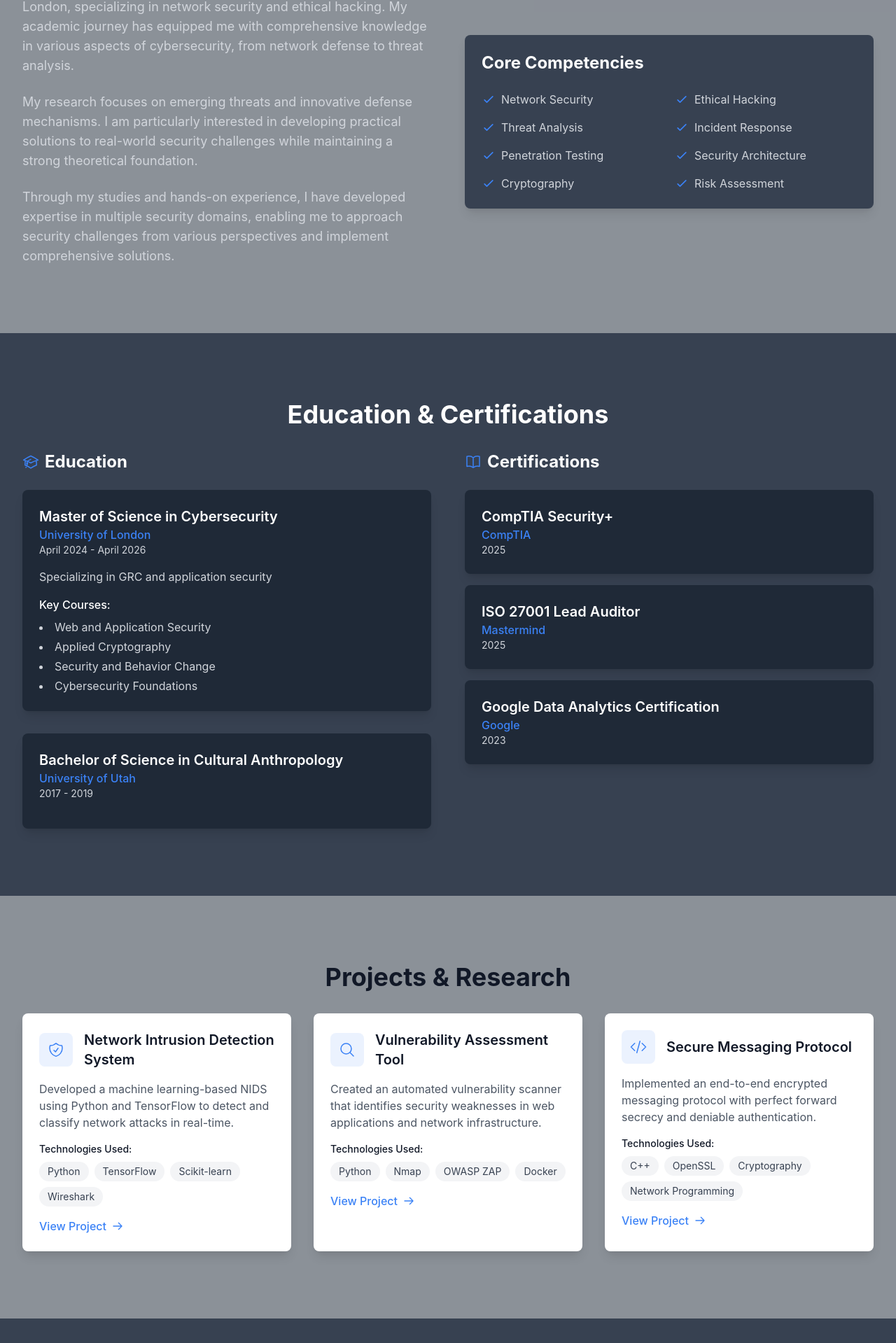
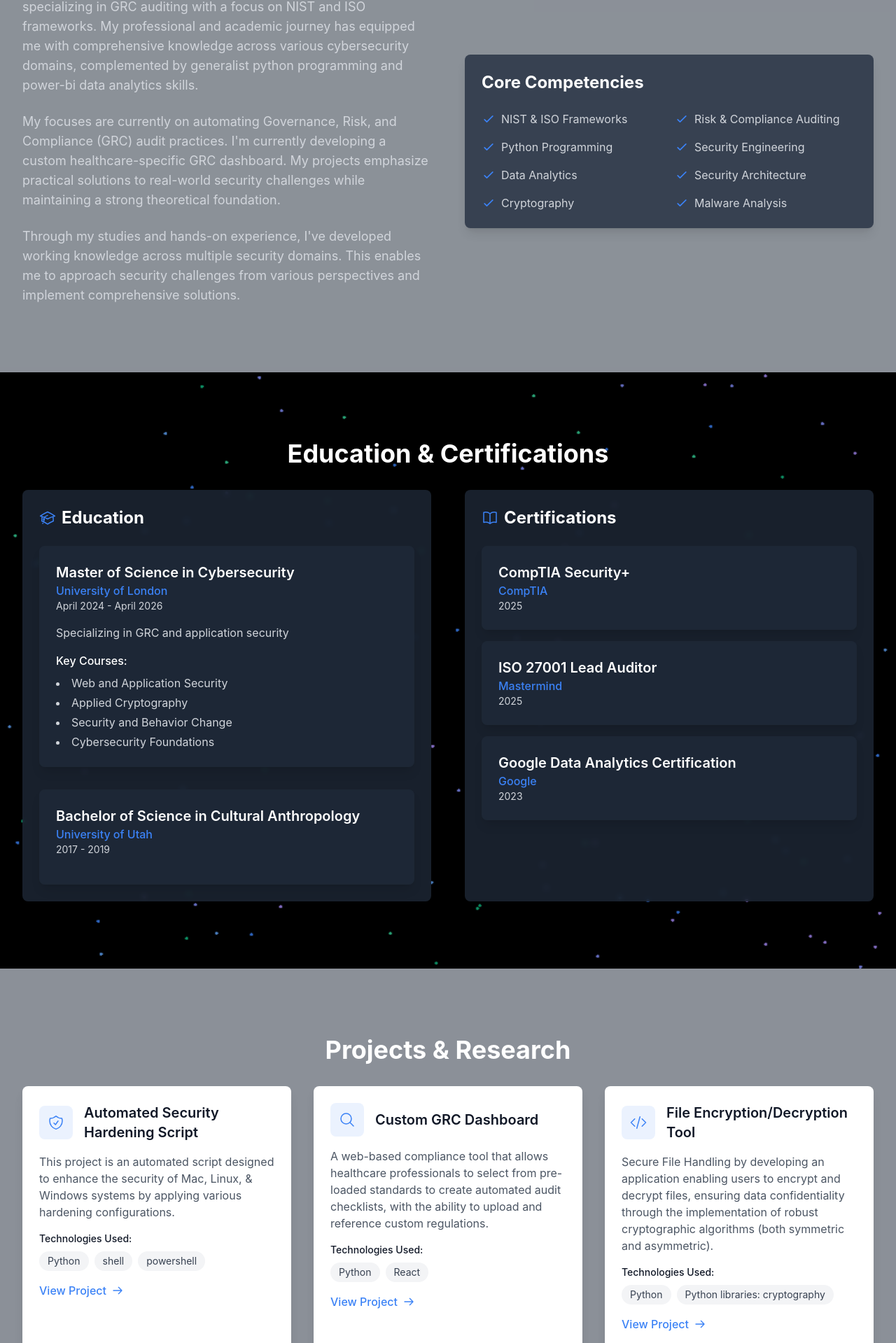
Before and after one commit to MMGehrke/Portfolio, a React (Create React App) app: page / in a window 1280 px wide. Shown: the part 1000-2919 px from the top of the page at 70% size. Built offline with nearby package versions, Linux system fonts and the light colour scheme.

Commit message:
Update footer text and project links

```diff
--- a/package.json
+++ b/package.json
@@ -2,7 +2,7 @@
   "name": "cybersecurity-portfolio",
   "version": "0.1.0",
   "private": true,
-  "homepage": "https://MMGehrke.github.io/Portfolio",
+  "homepage": "https://mmgehrke.github.io/Portfolio",
   "dependencies": {
     "@testing-library/dom": "^10.4.0",
     "@testing-library/jest-dom": "^6.6.3",
--- a/src/components/About.tsx
+++ b/src/components/About.tsx
@@ -2,14 +2,14 @@ import { motion } from 'framer-motion';
 
 const About = () => {
   const skills = [
-    'Network Security',
-    'Ethical Hacking',
-    'Threat Analysis',
-    'Incident Response',
-    'Penetration Testing',
+    'NIST & ISO Frameworks',
+    'Risk & Compliance Auditing',
+    'Python Programming',
+    'Security Engineering',
+    'Data Analytics',
     'Security Architecture',
     'Cryptography',
-    'Risk Assessment',
+    'Malware Analysis',
   ];
 
   return (
@@ -33,13 +33,13 @@ const About = () => {
             transition={{ duration: 0.8, delay: 0.2 }}
           >
             <p className="text-lg text-gray-300 mb-6">
-              I am a dedicated cybersecurity graduate student at the University of London, specializing in network security and ethical hacking. My academic journey has equipped me with comprehensive knowledge in various aspects of cybersecurity, from network defense to threat analysis.
+              I'm a cybersecurity graduate student at the University of London, specializing in GRC auditing with a focus on NIST and ISO frameworks. My professional and academic journey has equipped me with comprehensive knowledge across various cybersecurity domains, complemented by generalist python programming and power-bi data analytics skills.
             </p>
             <p className="text-lg text-gray-300 mb-6">
-              My research focuses on emerging threats and innovative defense mechanisms. I am particularly interested in developing practical solutions to real-world security challenges while maintaining a strong theoretical foundation.
+              My focuses are currently on automating Governance, Risk, and Compliance (GRC) audit practices. I'm currently developing a custom healthcare-specific GRC dashboard. My projects emphasize practical solutions to real-world security challenges while maintaining a strong theoretical foundation.
             </p>
             <p className="text-lg text-gray-300">
-              Through my studies and hands-on experience, I have developed expertise in multiple security domains, enabling me to approach security challenges from various perspectives and implement comprehensive solutions.
+              Through my studies and hands-on experience, I've developed working knowledge across multiple security domains. This enables me to approach security challenges from various perspectives and implement comprehensive solutions.
             </p>
           </motion.div>
 
--- a/src/components/Contact.tsx
+++ b/src/components/Contact.tsx
@@ -1,9 +1,11 @@
 import { motion } from 'framer-motion';
+import ParticleBackground from './ParticleBackground';
 
 const Contact = () => {
   return (
-    <section id="contact" className="section bg-dark-light">
-      <div className="max-w-7xl mx-auto px-4 sm:px-6 lg:px-8">
+    <section id="contact" className="section relative">
+      <ParticleBackground />
+      <div className="max-w-7xl mx-auto px-4 sm:px-6 lg:px-8 relative z-10">
         <motion.h2
           initial={{ opacity: 0, y: 20 }}
           whileInView={{ opacity: 1, y: 0 }}
@@ -19,14 +21,14 @@ const Contact = () => {
           whileInView={{ opacity: 1, y: 0 }}
           viewport={{ once: true }}
           transition={{ duration: 0.8, delay: 0.2 }}
-          className="text-center space-y-4"
+          className="text-center space-y-4 bg-dark/80 backdrop-blur-sm p-8 rounded-lg"
         >
           <p className="text-lg text-white">
             If you wish to get in contact with me, please message me on LinkedIn
           </p>
           <div className="flex justify-center">
             <a
-              href="https://linkedin.com"
+              href="https://www.linkedin.com/in/macoy-gehrke/"
               target="_blank"
               rel="noopener noreferrer"
               className="text-gray-300 hover:text-primary transition-colors duration-200"
@@ -39,6 +41,9 @@ const Contact = () => {
           </div>
         </motion.div>
       </div>
+      <div className="text-center text-gray-400 text-sm mt-8">
+        2025 Macoy Gehrke. All rights reserved.
+      </div>
     </section>
   );
 };
--- a/src/components/Education.tsx
+++ b/src/components/Education.tsx
@@ -1,5 +1,6 @@
 import { motion } from 'framer-motion';
 import { AcademicCapIcon, BookOpenIcon } from '@heroicons/react/24/outline';
+import ParticleBackground from './ParticleBackground';
 
 const Education = () => {
   const education = [
@@ -42,8 +43,9 @@ const Education = () => {
   ];
 
   return (
-    <section id="education" className="section bg-dark-light">
-      <div className="max-w-7xl mx-auto px-4 sm:px-6 lg:px-8">
+    <section id="education" className="section relative">
+      <ParticleBackground />
+      <div className="max-w-7xl mx-auto px-4 sm:px-6 lg:px-8 relative z-10">
         <motion.h2
           initial={{ opacity: 0, y: 20 }}
           whileInView={{ opacity: 1, y: 0 }}
@@ -61,6 +63,7 @@ const Education = () => {
             whileInView={{ opacity: 1, x: 0 }}
             viewport={{ once: true }}
             transition={{ duration: 0.8, delay: 0.2 }}
+            className="bg-dark/80 backdrop-blur-sm p-6 rounded-lg"
           >
             <h3 className="text-2xl font-bold text-white mb-6 flex items-center">
               <AcademicCapIcon className="h-6 w-6 mr-2 text-primary" />
@@ -74,7 +77,7 @@ const Education = () => {
                   whileInView={{ opacity: 1, y: 0 }}
                   viewport={{ once: true }}
                   transition={{ duration: 0.5, delay: 0.1 * index }}
-                  className="card bg-dark"
+                  className="card bg-dark/90 backdrop-blur-sm"
                 >
                   <h4 className="text-xl font-semibold text-white">
                     {edu.degree}
@@ -105,6 +108,7 @@ const Education = () => {
             whileInView={{ opacity: 1, x: 0 }}
             viewport={{ once: true }}
             transition={{ duration: 0.8, delay: 0.4 }}
+            className="bg-dark/80 backdrop-blur-sm p-6 rounded-lg"
           >
             <h3 className="text-2xl font-bold text-white mb-6 flex items-center">
               <BookOpenIcon className="h-6 w-6 mr-2 text-primary" />
@@ -118,7 +122,7 @@ const Education = () => {
                   whileInView={{ opacity: 1, y: 0 }}
                   viewport={{ once: true }}
                   transition={{ duration: 0.5, delay: 0.1 * index }}
-                  className="card bg-dark"
+                  className="card bg-dark/90 backdrop-blur-sm"
                 >
                   <h4 className="text-xl font-semibold text-white">
                     {cert.name}
--- a/src/components/Hero.tsx
+++ b/src/components/Hero.tsx
@@ -52,7 +52,7 @@ const Hero = () => {
           >
             <div className="flex justify-center space-x-6">
               <a
-                href="https://github.com"
+                href="https://github.com/MMGehrke"
                 target="_blank"
                 rel="noopener noreferrer"
                 className="text-gray-300 hover:text-primary"
@@ -63,7 +63,7 @@ const Hero = () => {
                 </svg>
               </a>
               <a
-                href="https://linkedin.com"
+                href="https://www.linkedin.com/in/macoy-gehrke/"
                 target="_blank"
                 rel="noopener noreferrer"
                 className="text-gray-300 hover:text-primary"
--- a/src/components/Projects.tsx
+++ b/src/components/Projects.tsx
@@ -4,37 +4,37 @@ import { CodeBracketIcon, ShieldCheckIcon, MagnifyingGlassIcon } from '@heroicon
 const Projects = () => {
   const projects = [
     {
-      title: 'Network Intrusion Detection System',
-      description: 'Developed a machine learning-based NIDS using Python and TensorFlow to detect and classify network attacks in real-time.',
-      technologies: ['Python', 'TensorFlow', 'Scikit-learn', 'Wireshark'],
+      title: 'Automated Security Hardening Script',
+      description: 'This project is an automated script designed to enhance the security of Mac, Linux, & Windows systems by applying various hardening configurations.',
+      technologies: ['Python', 'shell', 'powershell'],
       icon: ShieldCheckIcon,
-      link: '#',
+      link: 'https://github.com/MMGehrke/Automated-Security-Hardening/tree/main',
     },
     {
-      title: 'Vulnerability Assessment Tool',
-      description: 'Created an automated vulnerability scanner that identifies security weaknesses in web applications and network infrastructure.',
-      technologies: ['Python', 'Nmap', 'OWASP ZAP', 'Docker'],
+      title: 'Custom GRC Dashboard',
+      description: 'A web-based compliance tool that allows healthcare professionals to select from pre-loaded standards to create automated audit checklists, with the ability to upload and reference custom regulations.',
+      technologies: ['Python', 'React'],
       icon: MagnifyingGlassIcon,
-      link: '#',
+      link: 'https://github.com/MMGehrke/HealthcareGRCDashboardBackend/tree/main',
     },
     {
-      title: 'Secure Messaging Protocol',
-      description: 'Implemented an end-to-end encrypted messaging protocol with perfect forward secrecy and deniable authentication.',
-      technologies: ['C++', 'OpenSSL', 'Cryptography', 'Network Programming'],
+      title: 'File Encryption/Decryption Tool',
+      description: 'Secure File Handling by developing an application enabling users to encrypt and decrypt files, ensuring data confidentiality through the implementation of robust cryptographic algorithms (both symmetric and asymmetric).',
+      technologies: ['Python', 'Python libraries: cryptography'],
       icon: CodeBracketIcon,
-      link: '#',
+      link: 'https://github.com/MMGehrke/File-Encryption',
     },
   ];
 
   return (
-    <section id="projects" className="section">
-      <div className="max-w-7xl mx-auto px-4 sm:px-6 lg:px-8">
+    <section id="projects" className="section relative">
+      <div className="max-w-7xl mx-auto px-4 sm:px-6 lg:px-8 relative z-50">
         <motion.h2
           initial={{ opacity: 0, y: 20 }}
           whileInView={{ opacity: 1, y: 0 }}
           viewport={{ once: true }}
           transition={{ duration: 0.8 }}
-          className="section-title"
+          className="section-title text-white"
         >
           Projects & Research
         </motion.h2>
```
